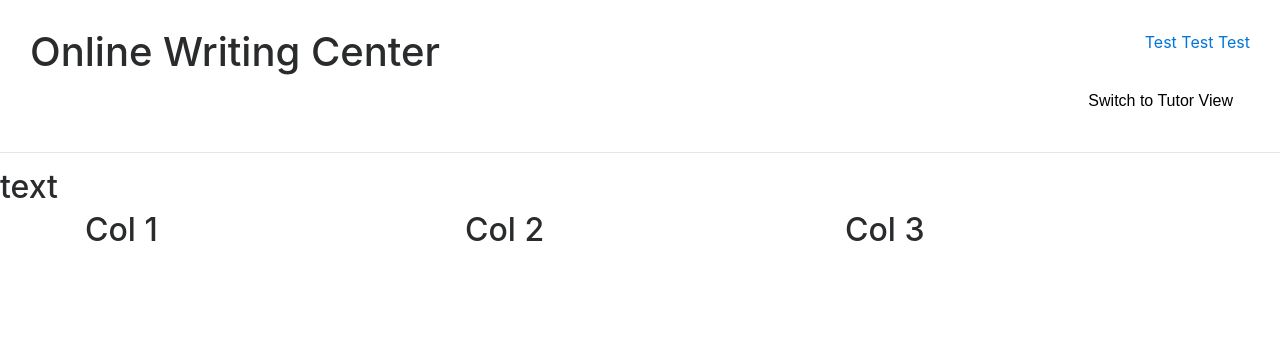
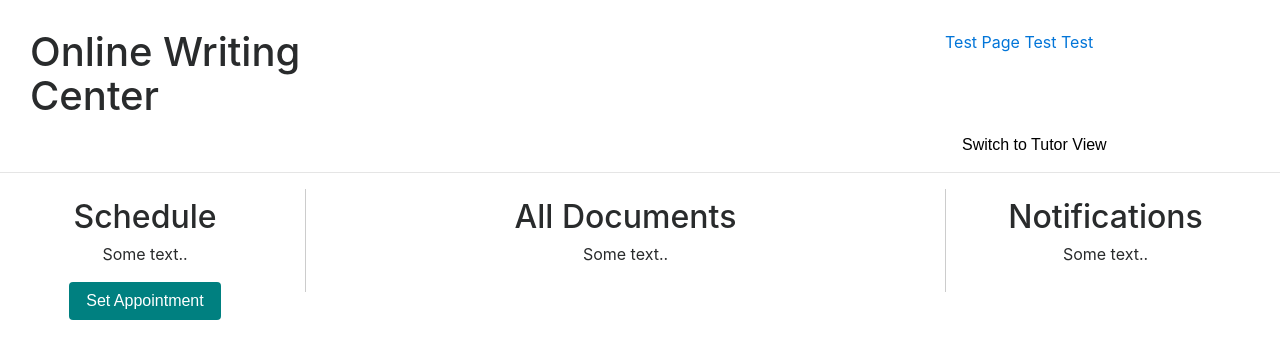
Before and after one commit to michaelwilkie/OnlineWritingCenter, a plain HTML site: page mainpage_student.html in a window 1280 px wide. Drawn offline with nearby package versions, Linux system fonts and the light colour scheme.

Commit message:
Main page update
reconstructed columns on main page to properly center

```diff
--- a/mainpage_student.html
+++ b/mainpage_student.html
@@ -12,7 +12,7 @@
 			<div class="right" style="float: right;">
 
 				<!--<input class="btn" type="button" value="Welcome"/> -->
-				<a href="test.html">Test</a>
+				<a href="test.html">Test Page</a>
 				<a href="">Test</a>
 				<a href="">Test</a>
 
@@ -26,22 +26,35 @@
 		</div>
 	</div>
 	<!-- Center Area -->
-	<div></div>
-	<br>
+
 	<hr>
-
-	<h2>text</h2>
-	<div class="container">
-		<div class="row">
-			<div class="col-md-4" id="firstCol">
-				<h2>Col 1</h2>
-			</div>
-			<div class="col-md-4" id="secondCol">
-				<h2>Col 2</h2>
-			</div>
-			<div class="col-md-4" id="thirdCol">
-				<h2>Col 3</h2>
-			</div>
+	<div class="row">
+		<div class="column left">
+			<h2>Schedule</h2>
+			<p>Some text..</p>
+			<input id="schedulebutton" class="btn" type="button" value="Set Appointment"
+			style="background-color: teal; color: white;"/>
 		</div>
-	</div>
+		<div class="column middle">
+			<h2>All Documents</h2>
+			<p>Some text..</p>
+		</div>
+		<div class="column right" id="rightCol">
+			<h2>Notifications</h2>
+			<p>Some text..</p>
+		</div>
+	</div> <!--
+	<div class="row">
+		<div class="column left" id="firstCol">
+			<h3>Schedule</h3>
+			<input id="schedulebutton" class="btn" type="button" value="Set Appointment"
+			style="background-color: teal; color: white;"/>
+		</div>
+		<div class="column middle" id="secondCol" style="margin: center;">
+			<h3>All Documents</h3>
+		</div>
+		<div class="column right" id="thirdCol">
+			<h3>Notifications</h3>
+		</div>
+	</div>-->
 </body>
--- a/mainpage_studentLayout.css
+++ b/mainpage_studentLayout.css
@@ -6,3 +6,40 @@
 {
 	background-color: white;
 }
+.row
+{
+	width: 100%;
+}
+/*.col-md-3
+{
+	height: 500px;
+	text-align: center;
+}
+.col-md-6
+{
+	height: 500px;
+}*/
+/* Create three unequal columns that floats next to each other */
+.column {
+	text-align: center;
+    float: left;
+    padding: 10px;
+    height: 100%; /* Should be removed. Only for demonstration */
+}
+
+.left, .right {
+  width: 25%;
+}
+#rightCol {
+	border-left: 1px solid #cccccc;
+}
+.middle {
+	width: 50%;
+	border-left: 1px solid #cccccc;
+}
+/* Clear floats after the columns */
+.row:after {
+    content: "";
+    display: table;
+    clear: both;
+}
```
Also changed, not shown: test.html (+1 -1 lines).
